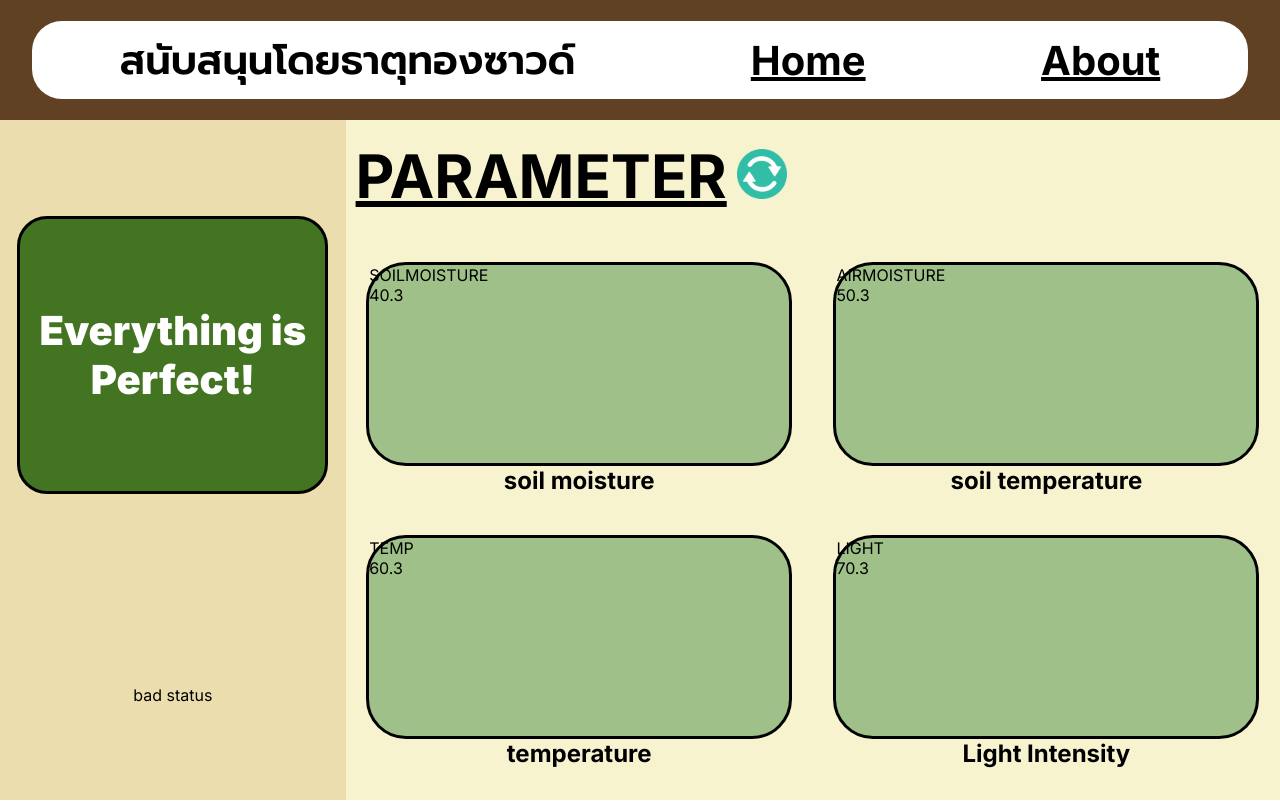
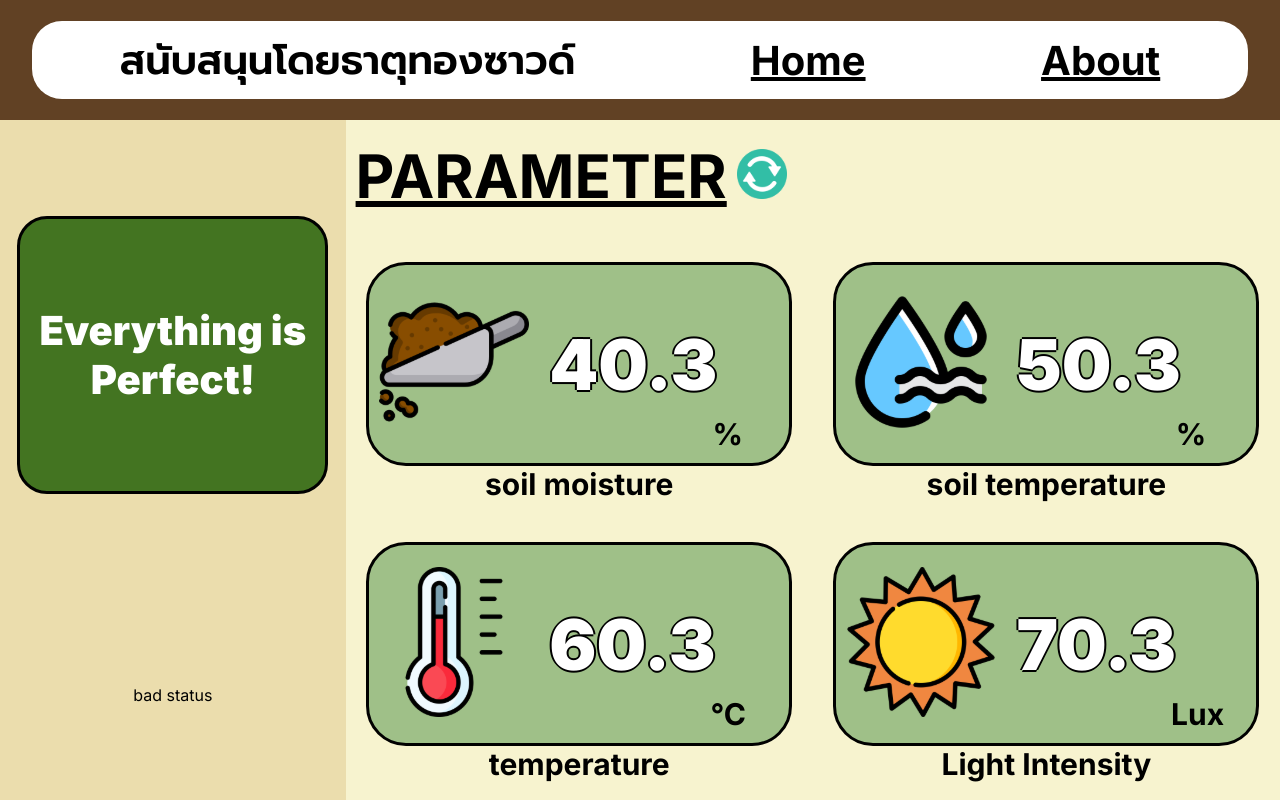
Before and after one commit to IamKittitat/Embedded-Lab-Project, a React (Create React App) app in the folder frontend/: page / in a window 1280 px wide. Built offline with nearby package versions, Linux system fonts and the light colour scheme.

Commit message:
feat: style statusCard

```diff
--- a/frontend/src/components/StatusCard.js
+++ b/frontend/src/components/StatusCard.js
@@ -1,6 +1,8 @@
 import React from 'react';
 import styled from 'styled-components';
 import { COLORS } from './Colors';
+import { ReactSVG } from 'react-svg';
+import { STATUS } from '../util/Status';
 
 const Container = styled.div`
   display: flex;
@@ -11,21 +13,57 @@ const Container = styled.div`
 `;
 
 const InnerContainer = styled.div`
+  display: flex;
+  flex-direction: row;
+  align-items: center;
   border-radius: 40px;
   border: 3px solid black;
   width: 420px;
   height: 198px;
-  background-color: ${COLORS.green};
+  background-color: ${(props) =>
+    props.status === STATUS.PERFECT
+      ? COLORS.green
+      : props.status === STATUS.PROCESS
+      ? COLORS.darkblue
+      : COLORS.darkred};
 `;
 
-const StatusCard = ({ icon, data, name }) => {
+const Data = styled.p`
+  margin-left: 20px;
+  font-size: 70px;
+  font-weight: 900;
+  line-height: 85px;
+  text-align: center;
+  text-shadow: -2px 0px 0px black, 2px 0px 0px black, 0px -2px 0px black,
+    0px 2px 0px black;
+  color: ${COLORS.white};
+`;
+
+const Unit = styled.p`
+  position: relative;
+  top: 70px;
+  right: 5px;
+  font-size: 30px;
+  font-weight: 700;
+  line-height: 36px;
+`;
+
+const Name = styled.p`
+  font-size: 30px;
+  font-weight: 700;
+  line-height: 36px;
+  text-align: center;
+`;
+
+const StatusCard = ({ icon, data, name, status, unit }) => {
   return (
     <Container>
-      <InnerContainer>
-        <p>{icon}</p>
-        <p>{data}</p>
+      <InnerContainer status={status}>
+        <ReactSVG src={icon} style={{ marginLeft: '10px' }} />
+        <Data>{data}</Data>
+        <Unit>{unit}</Unit>
       </InnerContainer>
-      <h2>{name}</h2>
+      <Name>{name}</Name>
     </Container>
   );
 };
--- a/frontend/src/components/StatusContainer.js
+++ b/frontend/src/components/StatusContainer.js
@@ -2,6 +2,10 @@ import React from 'react';
 import styled from 'styled-components';
 import StatusCard from './StatusCard';
 import RefreshIcon from '../icon/Refresh.svg';
+import Humidity from '../icon/Humidity.svg';
+import LightIntensity from '../icon/LightIntensity.svg';
+import SoilMoisture from '../icon/SoilMoisture.svg';
+import Temperature from '../icon/Temperature.svg';
 import { ReactSVG } from 'react-svg';
 import { COLORS } from './Colors';
 
@@ -48,10 +52,34 @@ const StatusContainer = ({ status }) => {
         />
       </TopicContainer>
       <StatusDiv>
-        <StatusCard icon="SOILMOISTURE" data="40.3" name="soil moisture" />
-        <StatusCard icon="AIRMOISTURE" data="50.3" name="soil temperature" />
-        <StatusCard icon="TEMP" data="60.3" name="temperature" />
-        <StatusCard icon="LIGHT" data="70.3" name="Light Intensity" />
+        <StatusCard
+          icon={SoilMoisture}
+          data="40.3"
+          name="soil moisture"
+          status={status}
+          unit="%"
+        />
+        <StatusCard
+          icon={Humidity}
+          data="50.3"
+          name="soil temperature"
+          status={status}
+          unit="%"
+        />
+        <StatusCard
+          icon={Temperature}
+          data="60.3"
+          name="temperature"
+          status={status}
+          unit="°C"
+        />
+        <StatusCard
+          icon={LightIntensity}
+          data="70.3"
+          name="Light Intensity"
+          status={status}
+          unit="Lux"
+        />
       </StatusDiv>
     </Container>
   );
```
